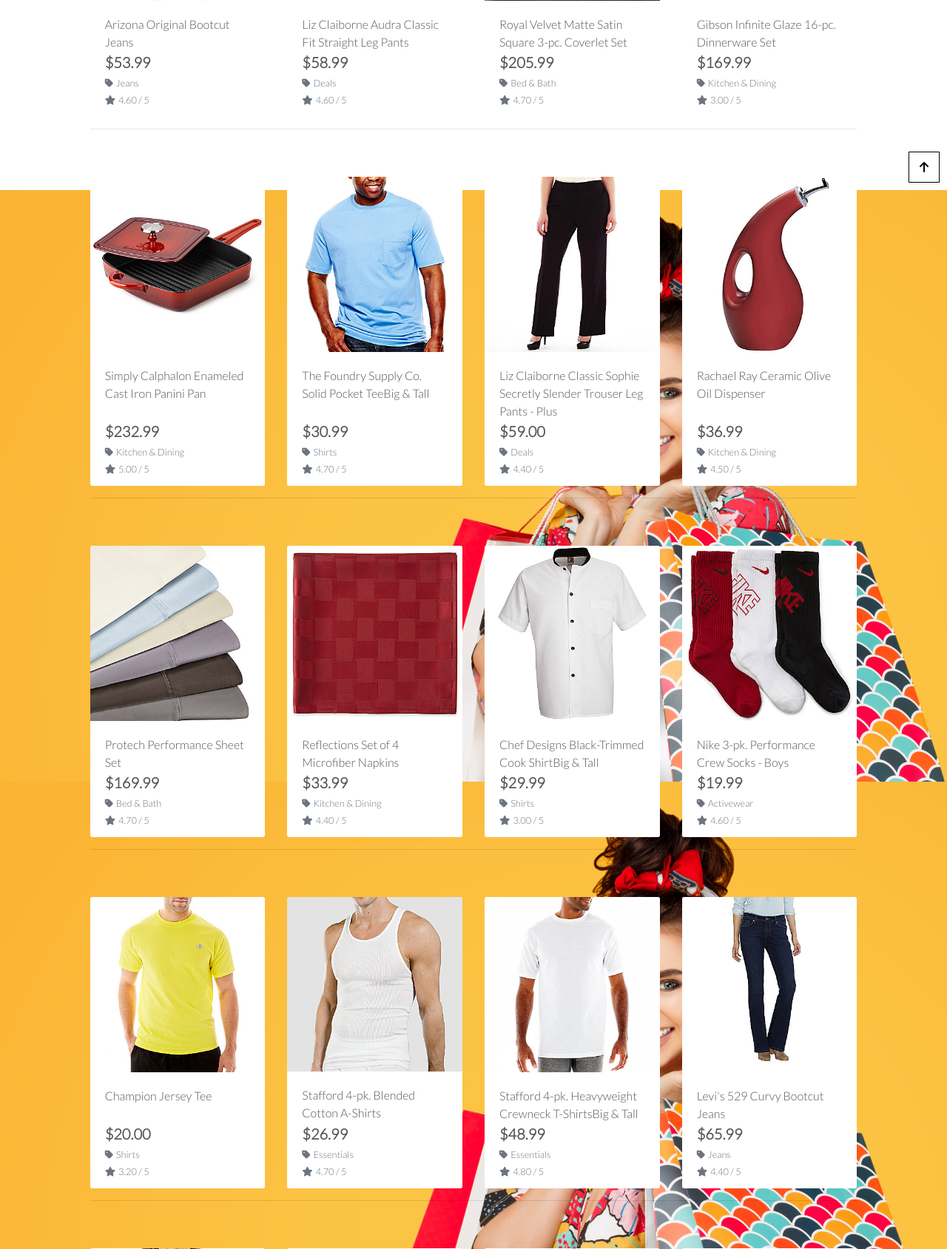
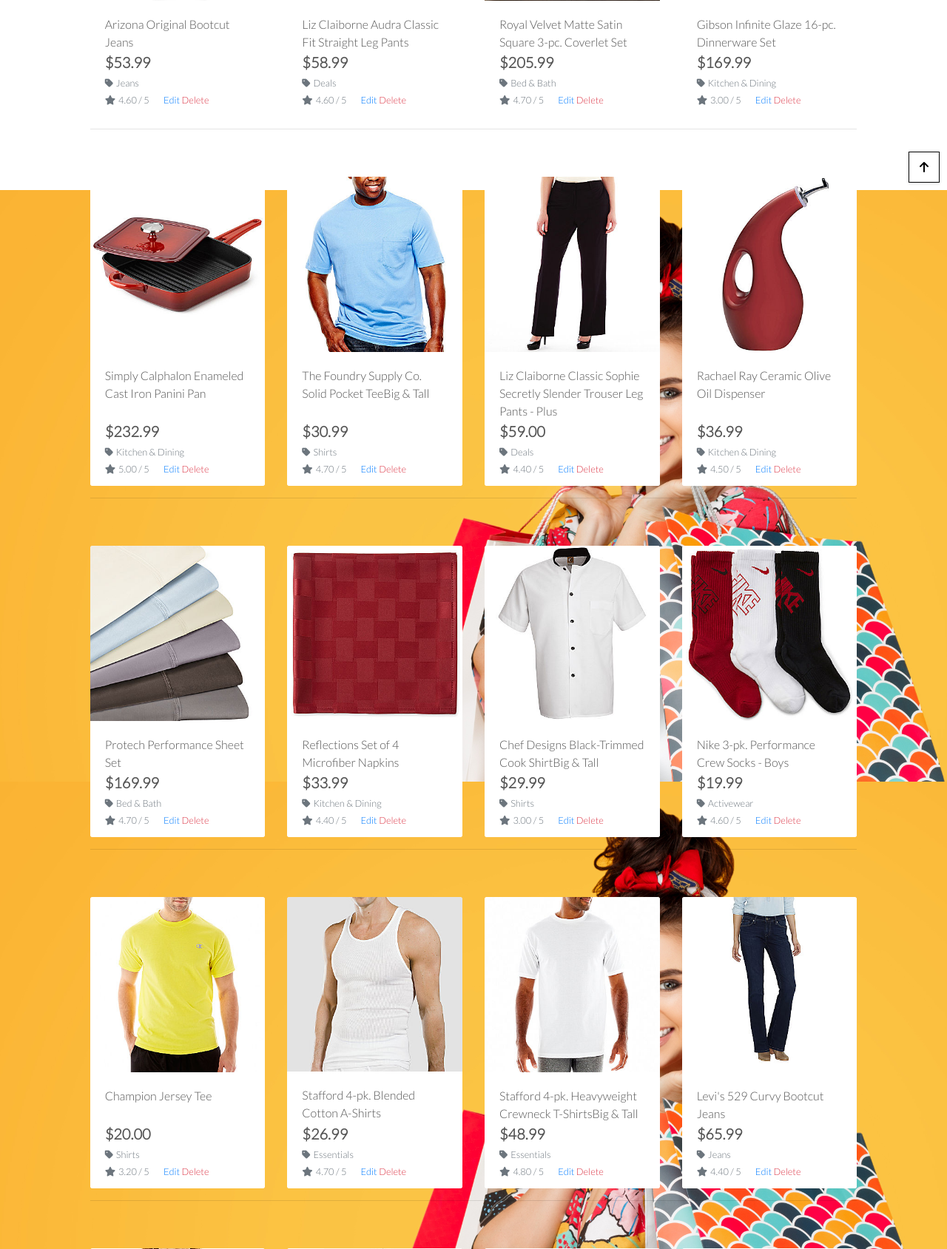
Before and after one commit to KSheeds1/Boutique-Ado-V1, a Django app: page /products/ in a window 1280 px wide. Shown: the part 543-2232 px from the top of the page at 74% size. Run offline with Django 3.2, Linux system fonts and the light colour scheme; the visitor is signed in with stand-in values (Sample User, id 1); data comes from the database, SQL or seed files in the repository; some libraries are stand-ins or nearby versions.

Commit message:
Product Admin - Completed edit product and delete product functionality.

```diff
--- a/products/templates/products/products.html
+++ b/products/templates/products/products.html
@@ -82,6 +82,12 @@
                                             {% else %}
                                                 <small class="text-muted">No Rating</small>
                                             {% endif %}
+                                            {% if request.user.is_superuser %}
+                                                <small class="ml-3">
+                                                    <a href="{% url 'edit_product' product.id %}">Edit</a>
+                                                    <a href="{% url 'delete_product' product.id %}" class="text-danger">Delete</a>
+                                                </small>
+                                            {% endif %}
                                         </div>
                                     </div>
                                 </div>
--- a/products/urls.py
+++ b/products/urls.py
@@ -6,4 +6,5 @@ urlpatterns = [
     path('<int:product_id>/', views.product_detail, name='product_detail'),
     path('add/', views.add_product, name='add_product'),
     path('edit/<int:product_id>/', views.edit_product, name='edit_product'),
+    path('delete/<int:product_id>/', views.delete_product, name='delete_product'),
 ]
--- a/products/views.py
+++ b/products/views.py
@@ -76,9 +76,9 @@ def add_product(request):
     if request.method == 'POST':
         form = ProductForm(request.POST, request.FILES)
         if form.is_valid():
-            form.save()
+            product = form.save()
             messages.success(request, 'Successfully added product!')
-            return redirect(reverse('add_product'))
+            return redirect(reverse('product_detail', args=[product.id]))
         else:
             messages.error(request, 'Failed to add product. Please \
                 ensure the form is valid.')
@@ -116,3 +116,11 @@ def edit_product(request, product_id):
     }
 
     return render(request, template, context)
+
+
+def delete_product(request, product_id):
+    """ Delete a product in the store """
+    product = get_object_or_404(Product, pk=product_id)
+    product.delete()
+    messages.success(request, 'Product deleted!')
+    return redirect(reverse('products'))
```
Also changed, not shown: products/templates/products/product_detail.html (+7 -0 lines).
